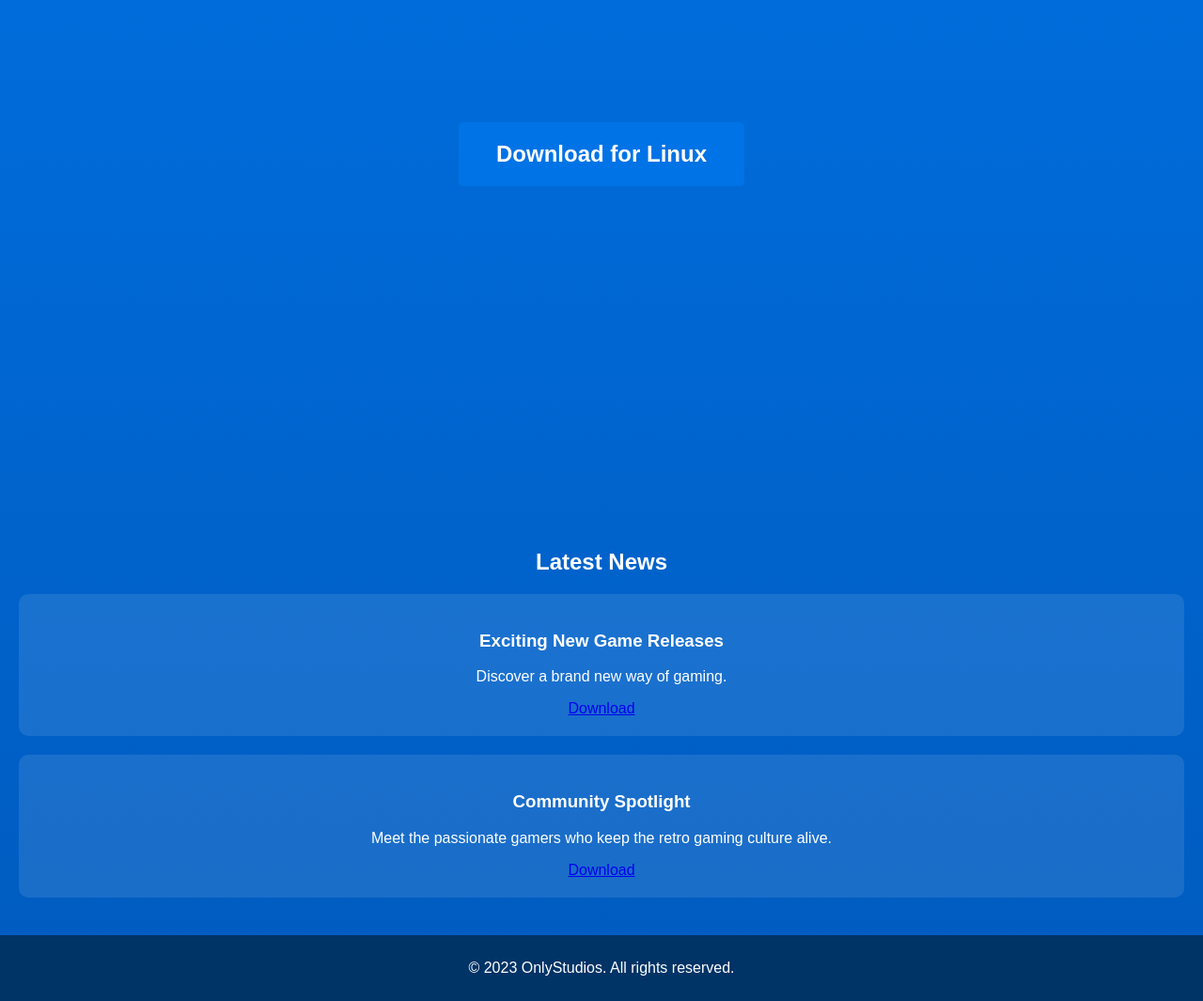
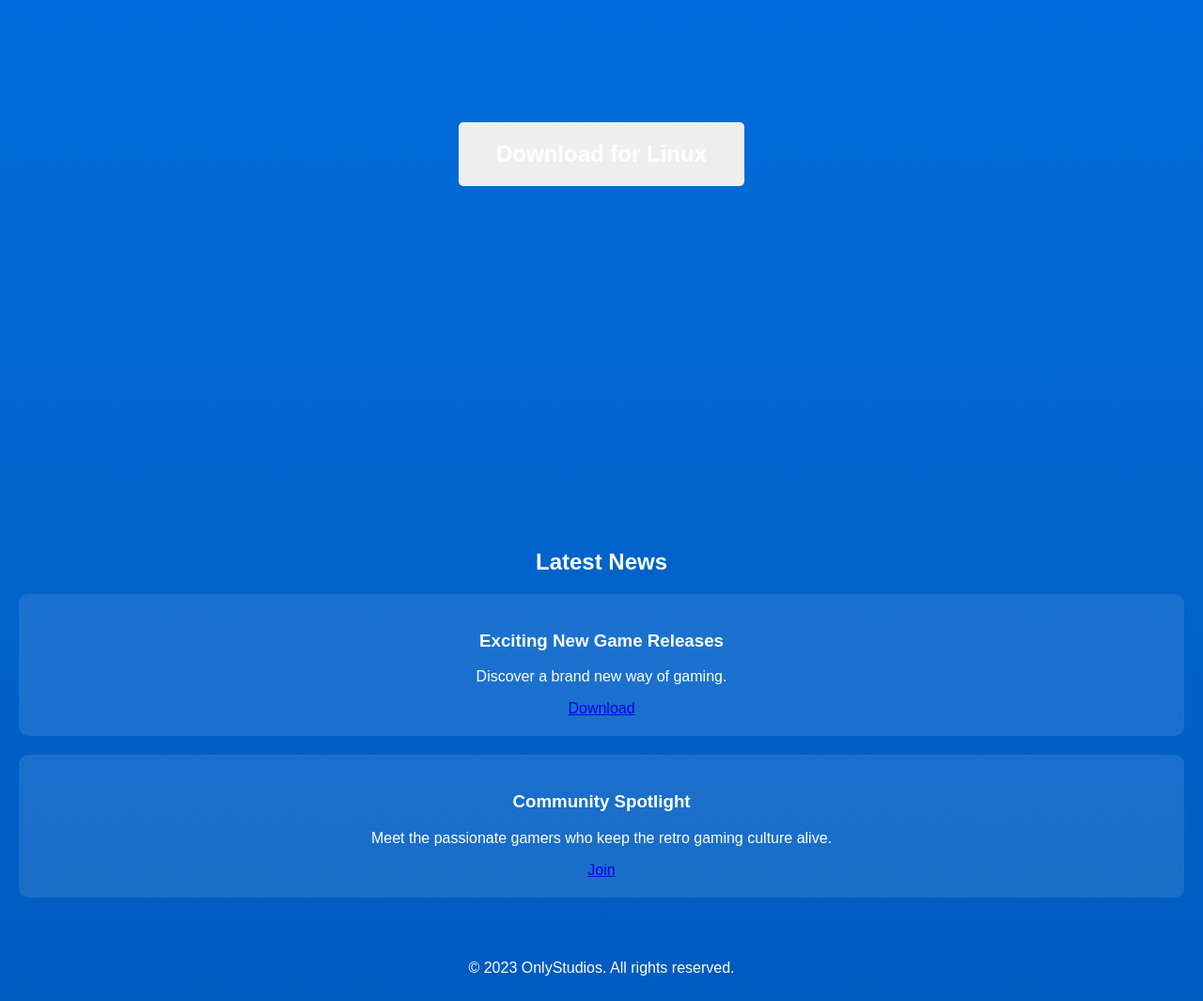
Before and after one commit to onlystudios/onlystudios.github.io, a plain HTML site: page index.html in a window 1280 px wide. Shown: the part 420-1485 px from the top of the page at 94% size. Drawn offline with Linux system fonts and the light colour scheme.

Commit message:
Update index.html

```diff
--- a/index.html
+++ b/index.html
@@ -67,7 +67,7 @@
         }
 
         footer {
-            background-color: #003366;
+            background-color: #00;
             padding: 10px;
             text-align: center;
         }
@@ -80,7 +80,7 @@
         }
 
         .download-button {
-            background-color: #0073e6;
+            background-color: #00;
             color: white;
             padding: 20px 40px;
             border: none;
@@ -120,7 +120,7 @@
         <article>
             <h3>Community Spotlight</h3>
             <p>Meet the passionate gamers who keep the retro gaming culture alive.</p>
-            <a href="#">Download</a>
+            <a href="https://discord.gg/ZGU46JaFue">Join</a>
         </article>
     </section>
 
```
